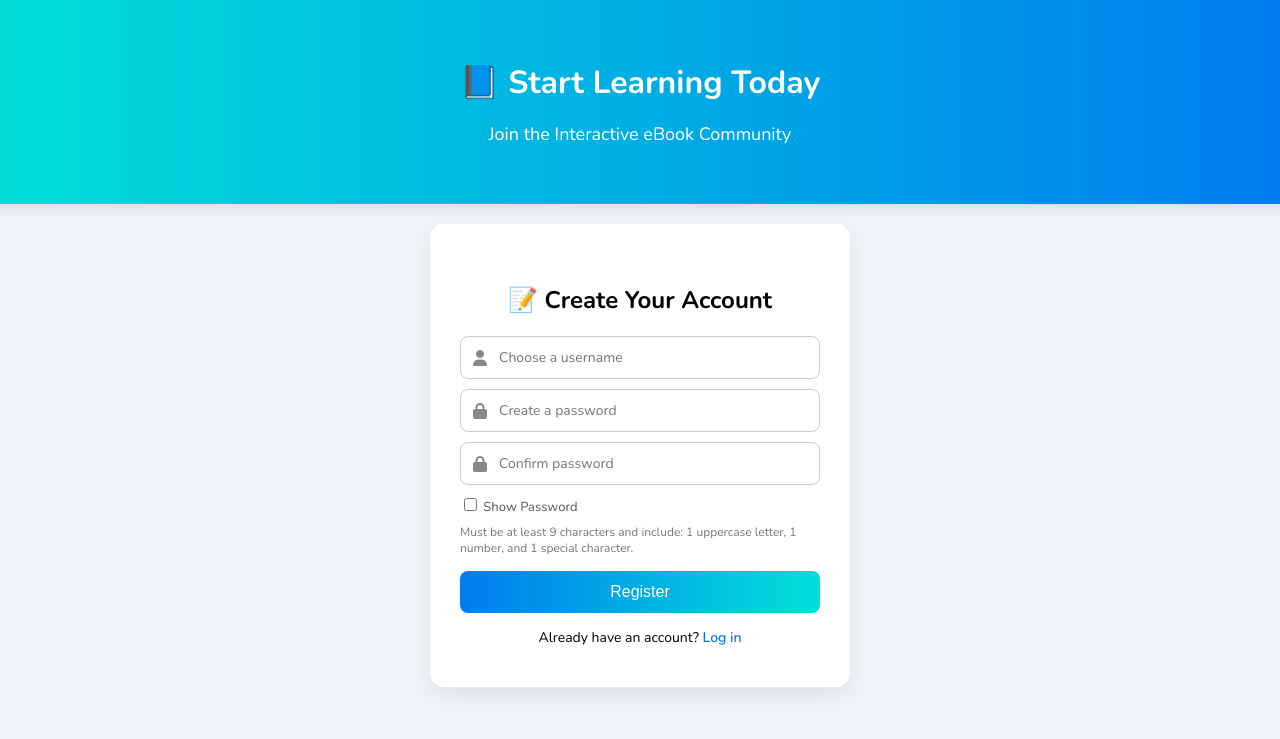
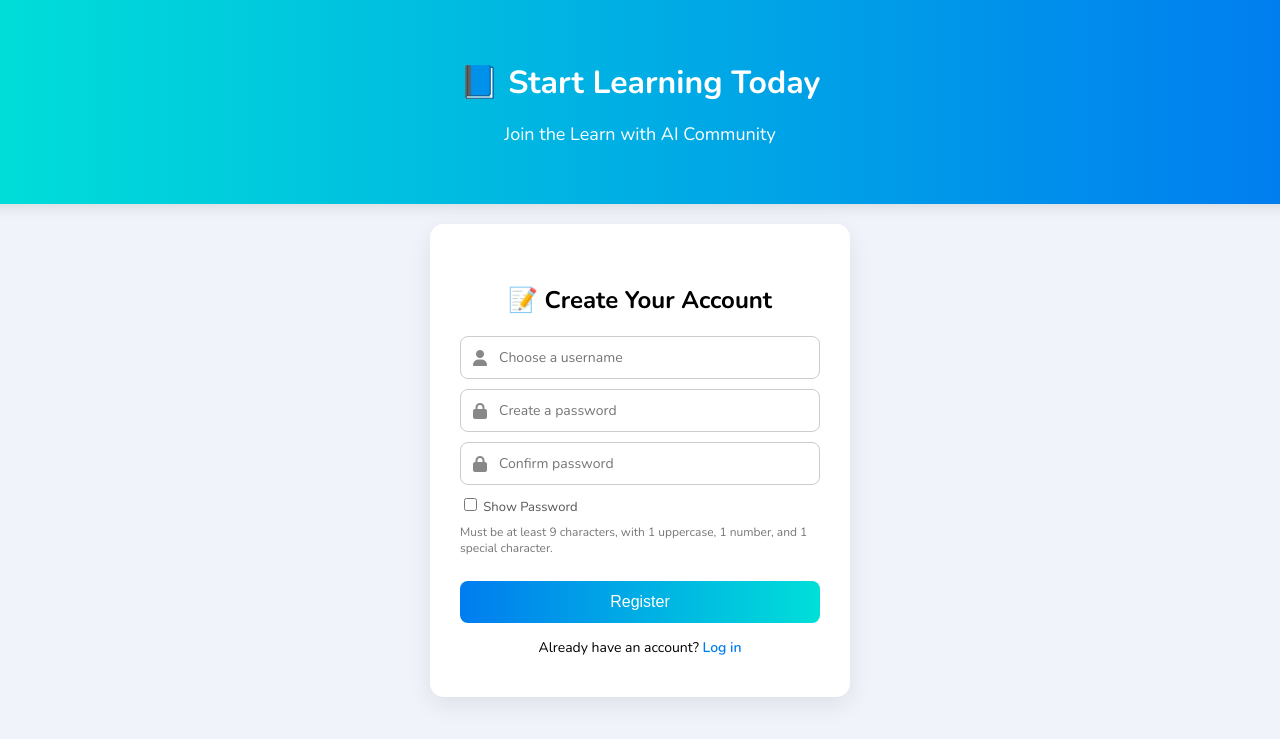
Before and after one commit to vish9571/ai_chat_bot, a Flask app: page /register in a window 1280 px wide. Shown: the top 739 px of the page. Run offline with Flask 3, Linux system fonts and the light colour scheme.

Commit message:
✅ Full SaaS AI multi-provider update

```diff
--- a/app/auth/routes.py
+++ b/app/auth/routes.py
@@ -25,7 +25,7 @@ def is_strong_password(password: str) -> bool:
     return (
         len(password) >= 9 and
         re.search(r'[A-Z]', password) and
-        re.search(r'\\d', password) and
+        re.search(r'\d', password) and
         re.search(r'[^A-Za-z0-9]', password)
     )
 
--- a/static/js/terminal/python_terminal.js
+++ b/static/js/terminal/python_terminal.js
@@ -2,7 +2,7 @@ import { askAI } from '../chat/ai_chat.js';
 import { initVoiceInput, highlightNewBlocks } from '../utils.js';
 import { loadCode, saveCode } from '../features/code_history.js';
 import { generateShareLink, loadSharedCode } from '../features/code_sharing.js';
-import { getTemplates } from '../features/templates.js';
+// import { getTemplates } from '../features/templates.js';
 import { explainCode } from '../features/explain_code.js';
 
 async function loadPyodideScript() {
@@ -93,6 +93,7 @@ sendBtn.addEventListener("click", () => {
   promptInput.value = "";
 });
 
+/*
 // ✅ Templates
   const templateDropdown = document.getElementById("templateDropdown");
   const templates = getTemplates("python");
@@ -108,6 +109,7 @@ templateDropdown.addEventListener("change", () => {
     const selectedTemplate = templateDropdown.value;
     document.getElementById("codePy").value = templates[selectedTemplate];
   });
+*/
 
 // ✅ Load shared code if exists
 const sharedCode = loadSharedCode();
--- a/static/js/terminal/r_terminal.js
+++ b/static/js/terminal/r_terminal.js
@@ -79,6 +79,7 @@ import { explainCode } from '../features/explain_code.js';
     askAI(prompt, provider);
   });
 
+  /*
   // ✅ Templates for R
   const templateDropdown = document.getElementById("templateDropdown");
   const templates = getTemplates("r");
@@ -94,6 +95,7 @@ import { explainCode } from '../features/explain_code.js';
     const selectedTemplate = templateDropdown.value;
     document.getElementById("codeID").value = templates[selectedTemplate];
   });
+*/
 
   // ✅ Load shared code if exists
   const sharedCode = loadSharedCode();
--- a/templates/home.html
+++ b/templates/home.html
@@ -9,7 +9,7 @@
 </head>
 <body>
   <header>
-    <h1>📘 Welcome to the Interactive eBook</h1>
+    <h1>📘 Welcome to the AI Interactive eBook</h1>
     <p>Master Python and R with hands-on tutorials, coding exercises, and real-world examples</p>
   </header>
 
--- a/templates/login.html
+++ b/templates/login.html
@@ -9,7 +9,7 @@
 <body>
   <div class="auth-header">
     <h1 class="intro">🚀 Learn. Code. Grow.</h1>
-    <p class="intro-sub">Empower Your Future with Interactive eBook</p>
+    <p class="intro-sub">Empower Your Future with AI</p>
   </div>
 
   <div class="login-container">
--- a/templates/python_terminal.html
+++ b/templates/python_terminal.html
@@ -39,9 +39,11 @@
 
     <!-- Right Panel: Python Code Execution -->
     <div class="right-panel">
+      <!--
       <select id="templateDropdown">
         <option disabled selected>Select Template</option>
       </select>
+      -->
       <textarea id="codePy" placeholder="Write Python code here..."></textarea>
       <div class="code-buttons">
         <button id="runPy">▶️ Run</button>
--- a/templates/r_terminal.html
+++ b/templates/r_terminal.html
@@ -39,9 +39,11 @@
 
     <!-- Right Panel: R Code Execution -->
     <div class="right-panel">
+      <!--
       <select id="templateDropdown">
         <option disabled selected>Select Template</option>
       </select>
+      -->
       <textarea id="codeID" placeholder="Write R code here..."></textarea>
       <div class="code-buttons">
         <button id="runID">▶️ Run</button>
--- a/templates/register.html
+++ b/templates/register.html
@@ -9,22 +9,21 @@
 <body>
   <div class="auth-header">
     <h1 class="intro">📘 Start Learning Today</h1>
-    <p class="intro-sub">Join the Interactive eBook Community</p>
+    <p class="intro-sub">Join the Learn with AI Community</p>
   </div>
 
   <div class="login-container">
     <h2>📝 Create Your Account</h2>
 
-    {% if error %}
-      <p class="error">{{ error }}</p>
-    {% endif %}
-    {% with messages = get_flashed_messages() %}
+    {% with messages = get_flashed_messages(with_categories=true) %}
       {% if messages %}
-        <p class="success">{{ messages[0] }}</p>
+        {% for category, message in messages %}
+          <p class="{{ category }}">{{ message }}</p>
+        {% endfor %}
       {% endif %}
     {% endwith %}
 
-    <form method="POST" action="{{ url_for('auth.register') }}">
+    <form method="POST" action="{{ url_for('auth.register') }}" id="registerForm">
       <div class="input-group">
         <i class="fas fa-user"></i>
         <input type="text" name="username" placeholder="Choose a username" required>
@@ -32,7 +31,10 @@
 
       <div class="input-group">
         <i class="fas fa-lock"></i>
-        <input type="password" name="password" id="password" placeholder="Create a password" required>
+        <input type="password" name="password" id="password"
+          placeholder="Create a password" required
+          pattern="(?=.*\d)(?=.*[A-Z])(?=.*\W).{9,}"
+          title="At least 9 characters, 1 uppercase, 1 number, 1 special character">
       </div>
 
       <div class="input-group">
@@ -45,12 +47,11 @@
         <label for="showPassword">Show Password</label>
       </div>
 
-      <small>
-        Must be at least 9 characters and include:
-        1 uppercase letter, 1 number, and 1 special character.
+      <small style="display:block;margin-bottom:10px;">
+        Must be at least 9 characters, with 1 uppercase, 1 number, and 1 special character.
       </small>
 
-      <button type="submit">Register</button>
+      <button type="submit" id="submitBtn">Register</button>
     </form>
 
     <div class="link">
@@ -66,6 +67,11 @@
       pwd.type = type;
       confirmPwd.type = type;
     });
+
+    document.getElementById("registerForm").addEventListener("submit", function () {
+      document.getElementById("submitBtn").disabled = true;
+      document.getElementById("submitBtn").innerText = "Registering...";
+    });
   </script>
 </body>
 </html>
--- a/users.json
+++ b/users.json
@@ -1,3 +1,4 @@
 {
-    "admin": "$2b$12$bgFdWwtntUF5vM45bfYjS.AbqrBJXKWjy/CeZ6pRDGbJeVrFmLCGW"
+    "admin": "$2b$12$bgFdWwtntUF5vM45bfYjS.AbqrBJXKWjy/CeZ6pRDGbJeVrFmLCGW",
+    "vish": "$2b$12$gmHI4iFIU.0FVMbxeTXBjuXXQNYk2a/y864BlsjF0o.MtxnlSBq4S"
 }
```
Lines whose indentation alone changed are shown as unchanged.
